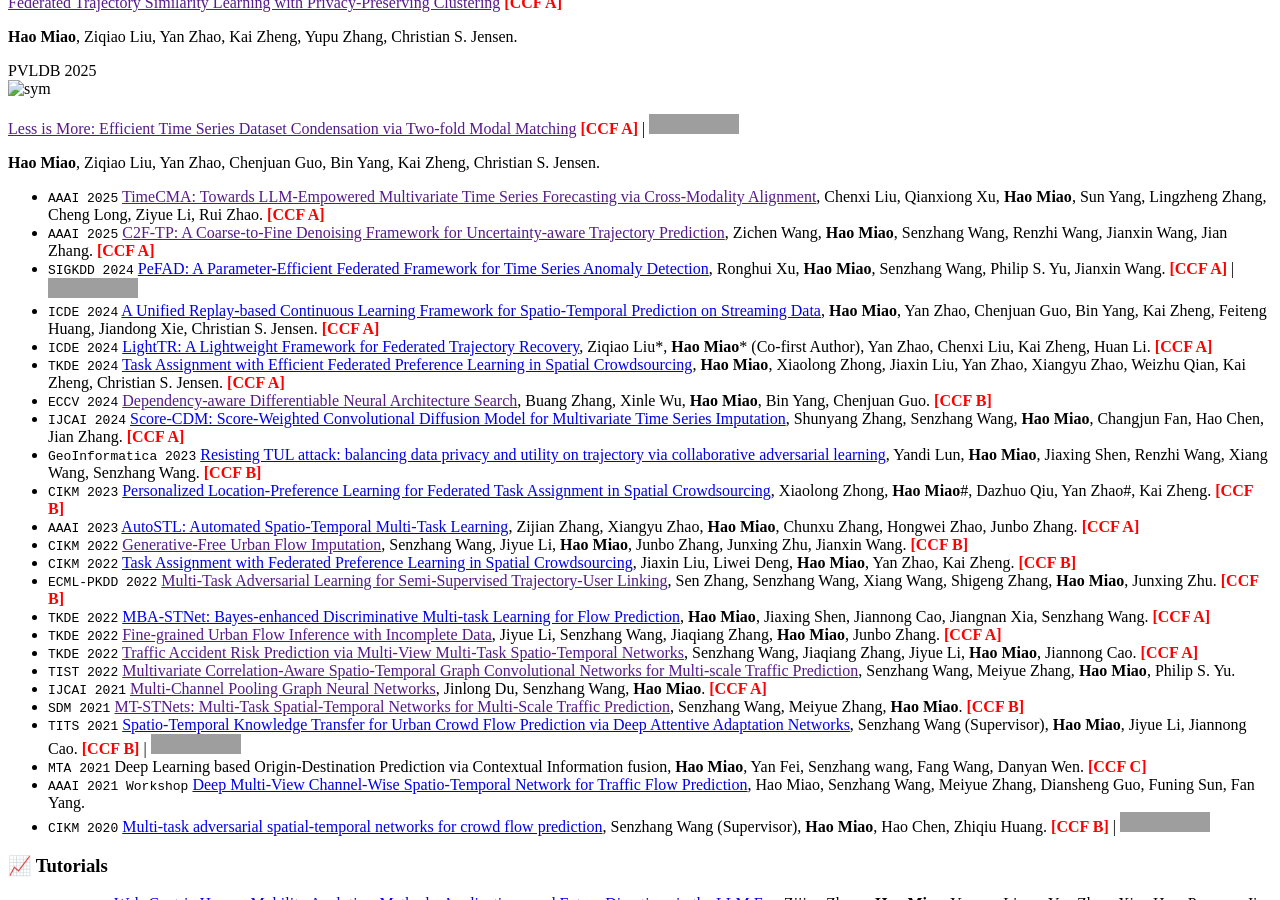
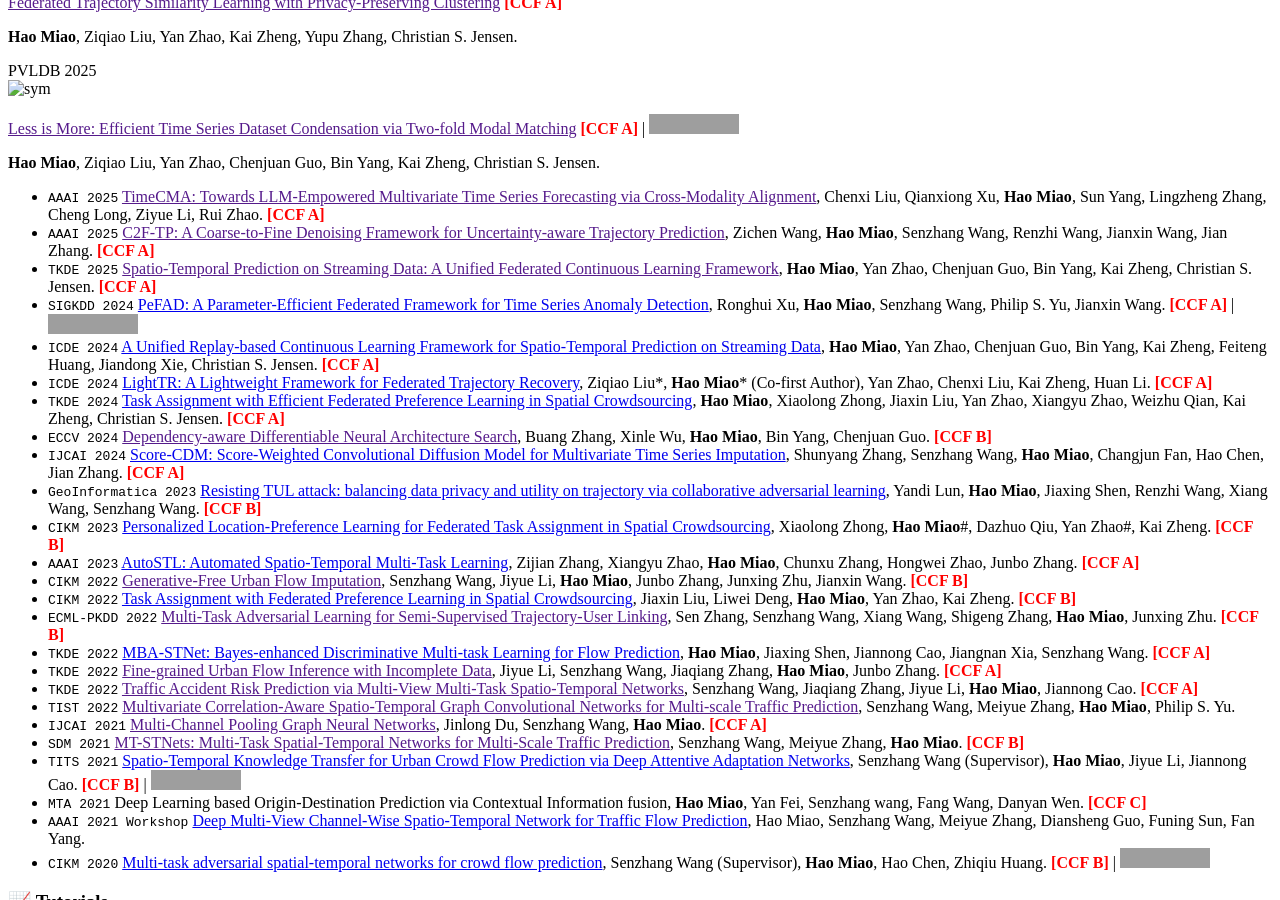
Before and after one commit to MiaoHaoSunny/MiaoHaoSunny.github.io, a Jekyll site: the page built from _pages/includes/pub.md, in a window 1280 px wide and 900 px high, scrolled down 555 px. Built offline with Jekyll 4.4.1, drawn with Linux system fonts in a browser that asks for light colours; our own code applies the rules of GitHub Pages for plain Markdown files; grey boxes are pictures that could not be loaded.

Commit message:
Update pub.md

```diff
--- a/_pages/includes/pub.md
+++ b/_pages/includes/pub.md
@@ -20,6 +20,7 @@
 
 - ``AAAI 2025`` [TimeCMA: Towards LLM-Empowered Multivariate Time Series Forecasting via Cross-Modality Alignment](), Chenxi Liu, Qianxiong Xu, **Hao Miao**, Sun Yang, Lingzheng Zhang, Cheng Long, Ziyue Li, Rui Zhao. <b><font color="red">[CCF A]</font></b>
 - ``AAAI 2025`` [C2F-TP: A Coarse-to-Fine Denoising Framework for Uncertainty-aware Trajectory Prediction](), Zichen Wang, **Hao Miao**, Senzhang Wang, Renzhi Wang, Jianxin Wang, Jian Zhang. <b><font color="red">[CCF A]</font></b>
+- ``TKDE 2025`` [Spatio-Temporal Prediction on Streaming Data: A Unified Federated Continuous Learning Framework](), **Hao Miao**, Yan Zhao, Chenjuan Guo, Bin Yang, Kai Zheng, Christian S. Jensen. <b><font color="red">[CCF A]</font></b>
 - ``SIGKDD 2024`` [PeFAD: A Parameter-Efficient Federated Framework for Time Series Anomaly Detection](https://arxiv.org/abs/2406.02318), Ronghui Xu, **Hao Miao**, Senzhang Wang, Philip S. Yu, Jianxin Wang. <b><font color="red">[CCF A]</font></b> \| [![](https://img.shields.io/github/stars/xu737/PeFAD?style=social&label=PeFAD Stars)](https://github.com/xu737/PeFAD)
 - ``ICDE 2024`` [A Unified Replay-based Continuous Learning Framework for Spatio-Temporal Prediction on Streaming Data](https://arxiv.org/abs/2404.14999), **Hao Miao**, Yan Zhao, Chenjuan Guo, Bin Yang, Kai Zheng, Feiteng Huang, Jiandong Xie, Christian S. Jensen. <b><font color="red">[CCF A]</font></b>
 - ``ICDE 2024`` [LightTR: A Lightweight Framework for Federated Trajectory Recovery](https://arxiv.org/abs/2405.03409), Ziqiao Liu\*, **Hao Miao**\* (Co-first Author), Yan Zhao, Chenxi Liu, Kai Zheng, Huan Li. <b><font color="red">[CCF A]</font></b>
```
